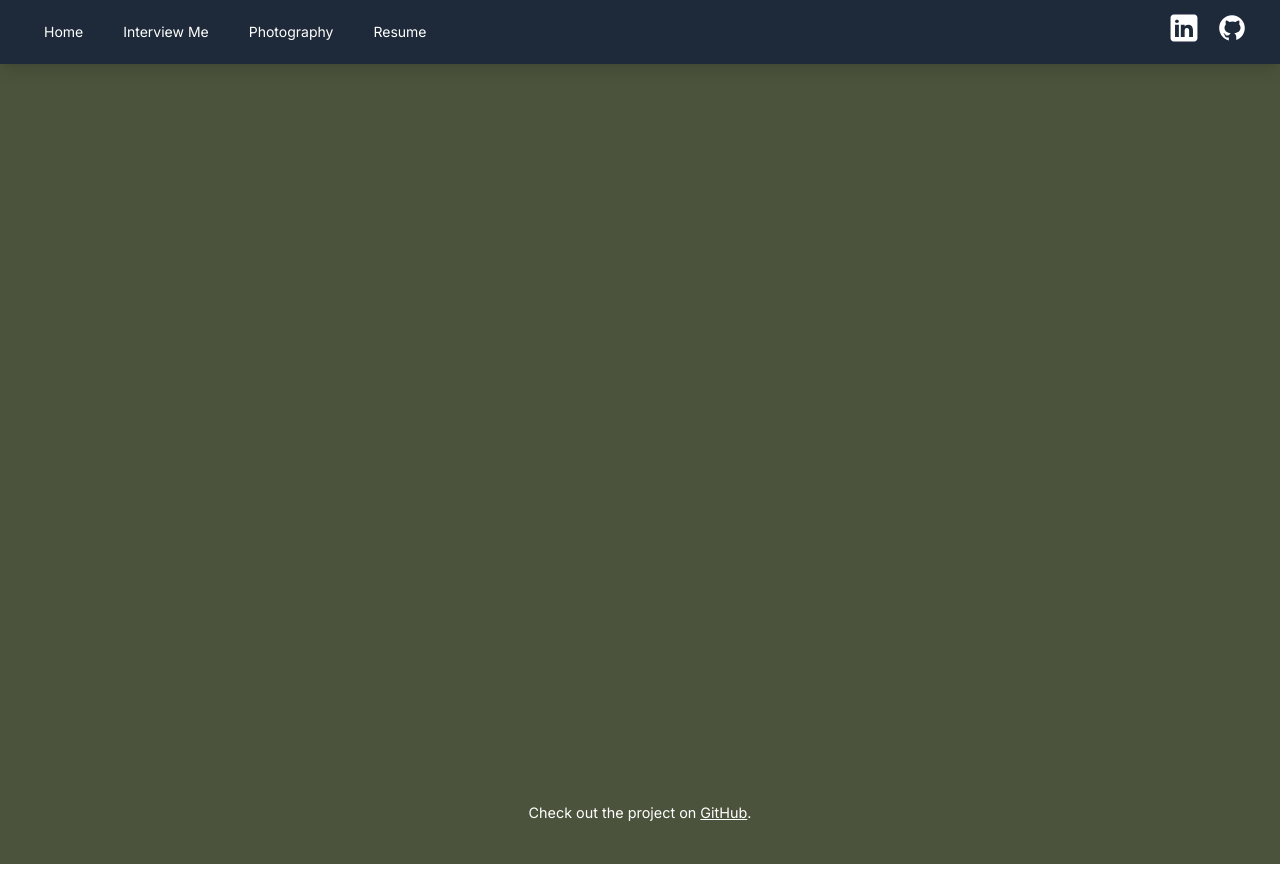
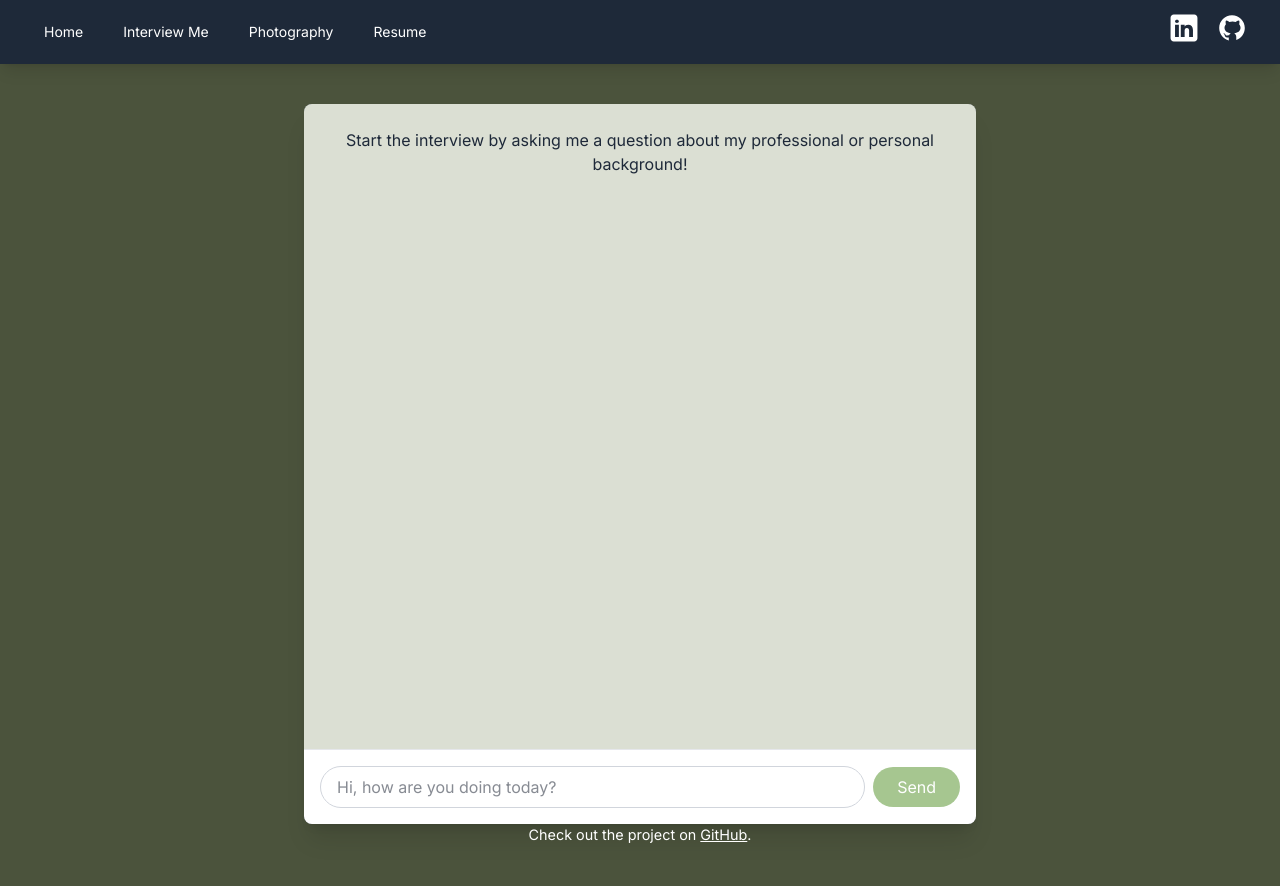
Before and after one commit to ramyij/virt-me, a Next.js app: page /chat in a window 1280 px wide. Before the commit the page ends 864 px from the top, so only its background shows below. Built offline with nearby package versions, Linux system fonts and the light colour scheme.

Commit message:
chat fix

```diff
--- a/src/app/chat/page.tsx
+++ b/src/app/chat/page.tsx
@@ -9,7 +9,7 @@ import React from 'react';
 export default function ChatPage() {
   return (
     <div className="p-10 md:p-10 max-w-full mx-auto bg-[#4b533c] min-h-screen flex flex-col">
-      {/* <ChatInterface /> */}
+      <ChatInterface />
       {/* Footer */}
       <footer style={{ marginTop: 'auto', textAlign: 'center', fontSize: '0.9rem', color: 'white' }}>
         <p>
```
